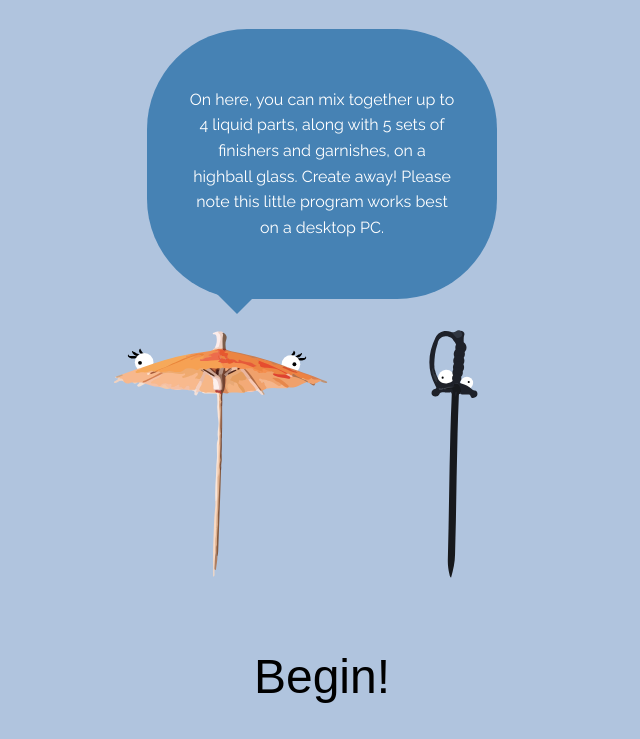
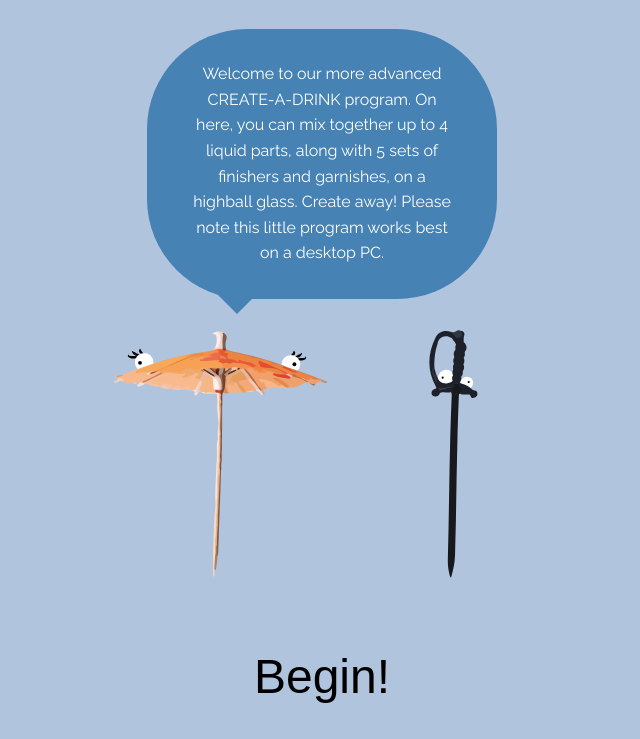
Before and after one commit to Jacob-Viray/mixology-2, a plain HTML site: page index.html in a window 1280 px wide. Shown: the part 61-800 px from the top of the page, without its empty margins (318-958 px from the left). Drawn offline with Linux system fonts and the light colour scheme; a web font is replaced by a local one.

Commit message:
Update index.html

```diff
--- a/index.html
+++ b/index.html
@@ -19,7 +19,7 @@
 <div id="welcome-inner-holder">
 <h1>The Highball Glass</h1>
 <div>
-<div class="bubble"><p>On here, you can mix together up to 4 liquid parts, along with 5 sets of finishers and garnishes, on a highball glass. Create away! Please note this little program works best on a desktop PC.</p>
+<div class="bubble"><p>Welcome to our more advanced CREATE-A-DRINK program. On here, you can mix together up to 4 liquid parts, along with 5 sets of finishers and garnishes, on a highball glass. Create away! Please note this little program works best on a desktop PC.</p>
 </div>
 </div>
 <div id="char-holder">
```
